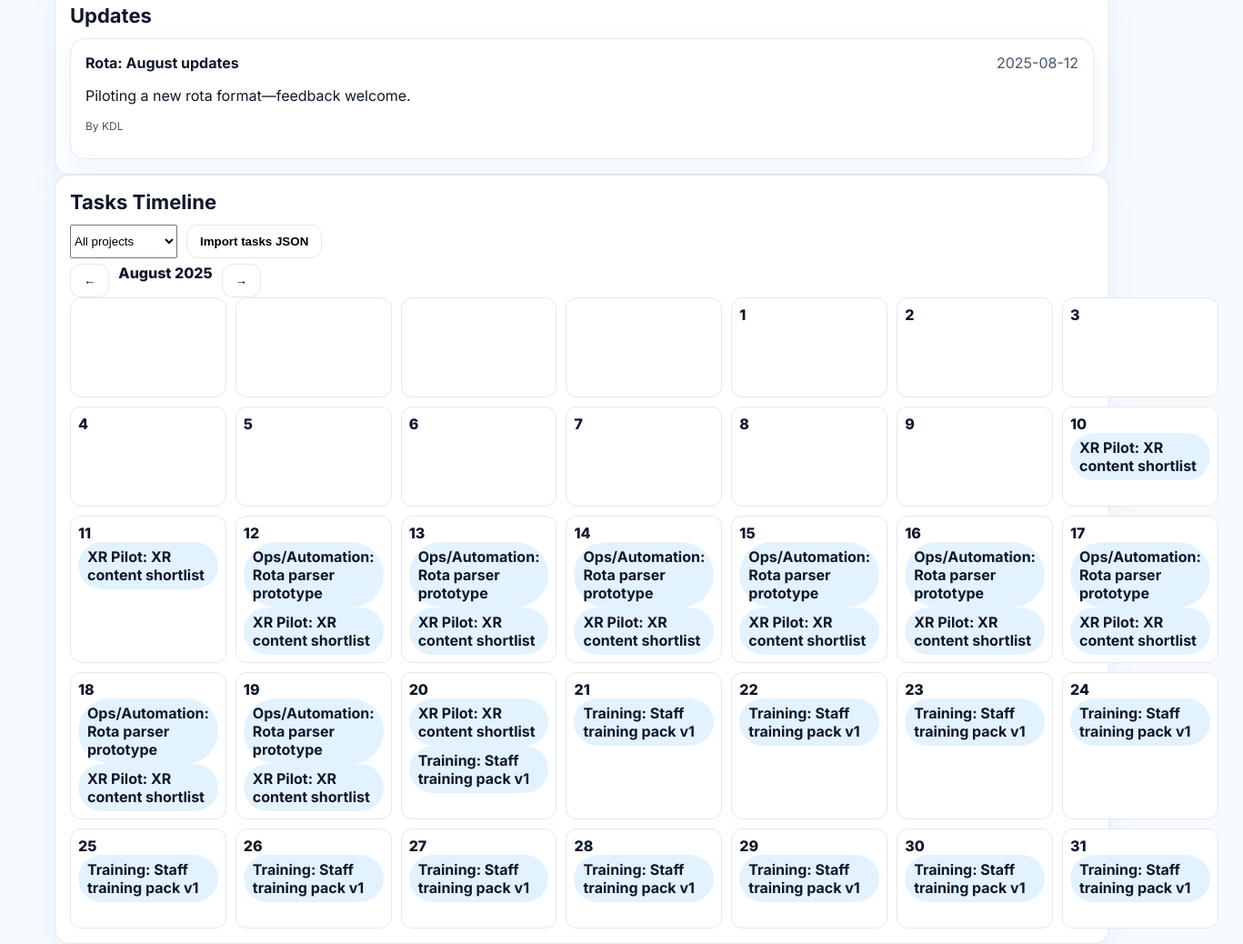
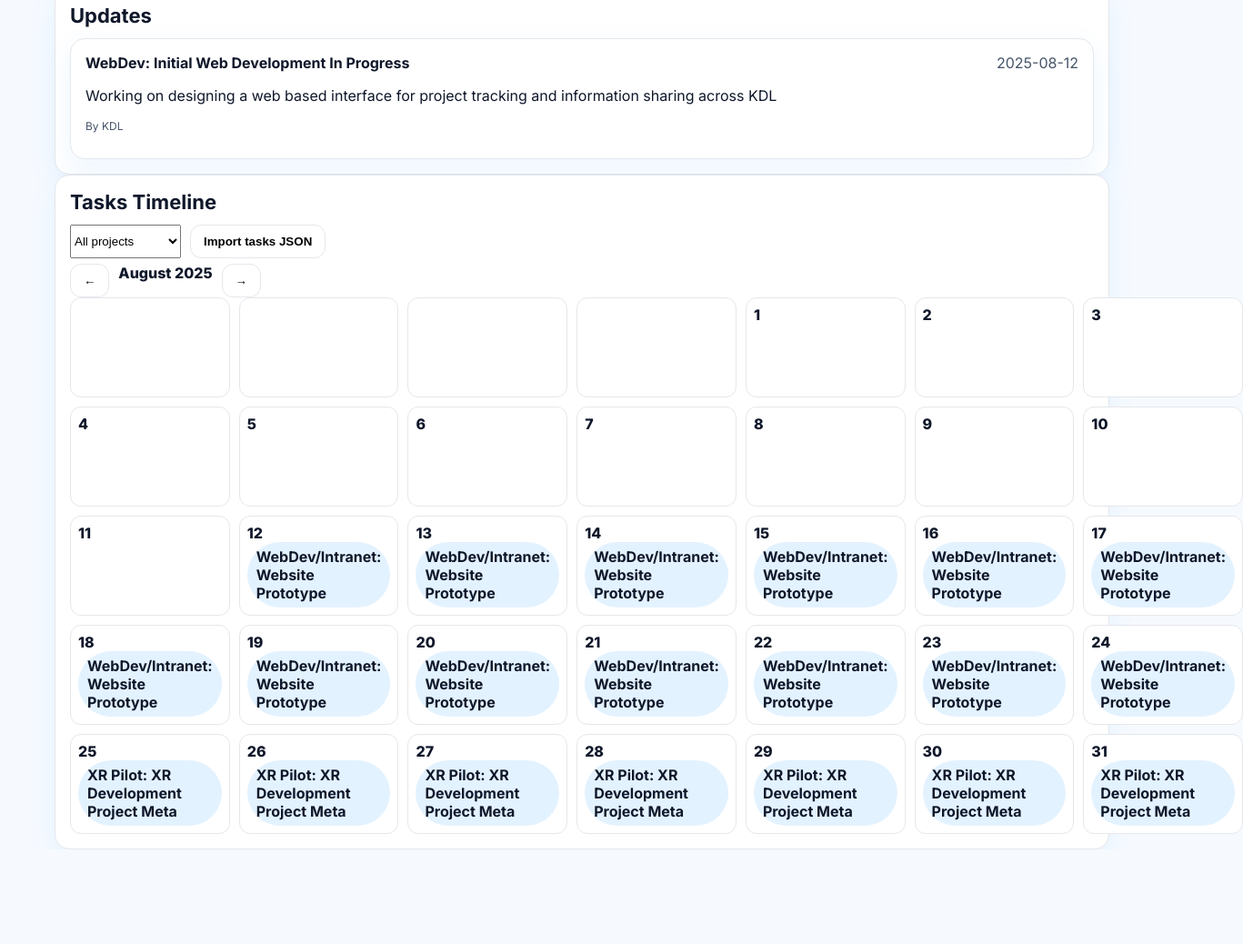
Before and after one commit to KidzDigiLabz-MFT/kidz-project-database-site, a plain HTML site: page projects-updates.html in a window 1280 px wide. Shown: the part 269-1307 px from the top of the page at 91% size, 1367 px wide, since content can reach past the window. After the commit the page ends 1203 px from the top, so only its background shows below. Drawn offline with Linux system fonts and the light colour scheme.

Commit message:
Auto backup commit - 12/08/2025 17:07:46.65

```diff
--- a/data/events.json
+++ b/data/events.json
@@ -1,8 +1,8 @@
 [
   {
-    "date": "2025-08-22",
-    "title": "Outpatients Distraction Day",
-    "location": "Outpatients",
+    "date": "2025-08-25",
+    "title": "Fake Example Event",
+    "location": "RMCH",
     "category": "Event"
   }
 ]
--- a/data/posts.json
+++ b/data/posts.json
@@ -1,8 +1,8 @@
 [
   {
     "date": "2025-08-12",
-    "title": "Rota: August updates",
+    "title": "WebDev: Initial Web Development In Progress",
     "author": "KDL",
-    "body": "Piloting a new rota format\u2014feedback welcome."
+    "body": "Working on designing a web based interface for project tracking and information sharing across KDL"
   }
 ]
--- a/data/tasks.json
+++ b/data/tasks.json
@@ -8,29 +8,29 @@
   "tasks": [
     {
       "id": "T-001",
-      "title": "Rota parser prototype",
+      "title": "Website Prototype",
       "assignee": "Ben",
       "status": "In Progress",
       "priority": "High",
-      "due": "2025-08-18",
-      "project": "Ops/Automation",
+      "due": "2025-08-24",
+      "project": "WebDev/Intranet",
       "start": "2025-08-12",
-      "end": "2025-08-19",
+      "end": "2025-08-24",
       "tags": [
-        "Ops",
-        "Automation"
+        "Dev",
+        "Utility"
       ]
     },
     {
       "id": "T-002",
-      "title": "XR content shortlist",
-      "assignee": "Play Team",
-      "status": "Review",
+      "title": "XR Development Project Meta",
+      "assignee": "Ben",
+      "status": "Backlog",
       "priority": "Medium",
-      "due": "2025-08-20",
+      "due": "2025-09-13",
       "project": "XR Pilot",
-      "start": "2025-08-10",
-      "end": "2025-08-20",
+      "start": "2025-08-25",
+      "end": "2025-09-13",
       "tags": [
         "XR",
         "Content"
@@ -38,16 +38,16 @@
     },
     {
       "id": "T-003",
-      "title": "Staff training pack v1",
-      "assignee": "KDL",
+      "title": "Marketing And Finance Documentation",
+      "assignee": "Ben",
       "status": "Backlog",
       "priority": "Low",
-      "due": "2025-09-01",
+      "due": "2025-10-01",
       "project": "Training",
-      "start": "2025-08-20",
-      "end": "2025-08-31",
+      "start": "2025-09-13",
+      "end": "2025-09-31",
       "tags": [
-        "Training"
+        "Finance"
       ]
     }
   ]
```
Also changed, not shown: assets/newsletters/2025-08-08-weekly.html (+1 -1 lines), assets/newsletters/2025-08-15-weekly.html (deleted, +0 -1 lines), data/projects.json (+13 -7 lines), staff.html (+3 -3 lines), tasks.html (+3 -3 lines), updates.html (+3 -3 lines).
